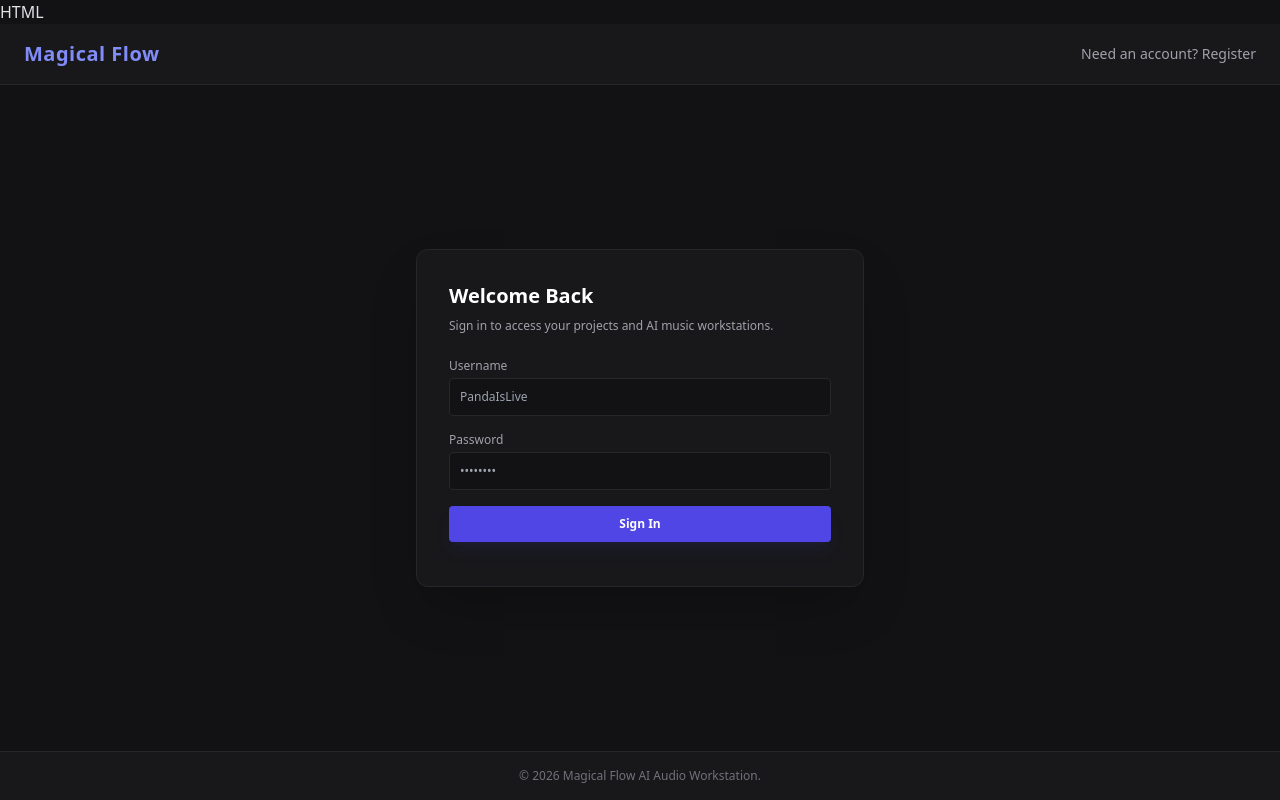
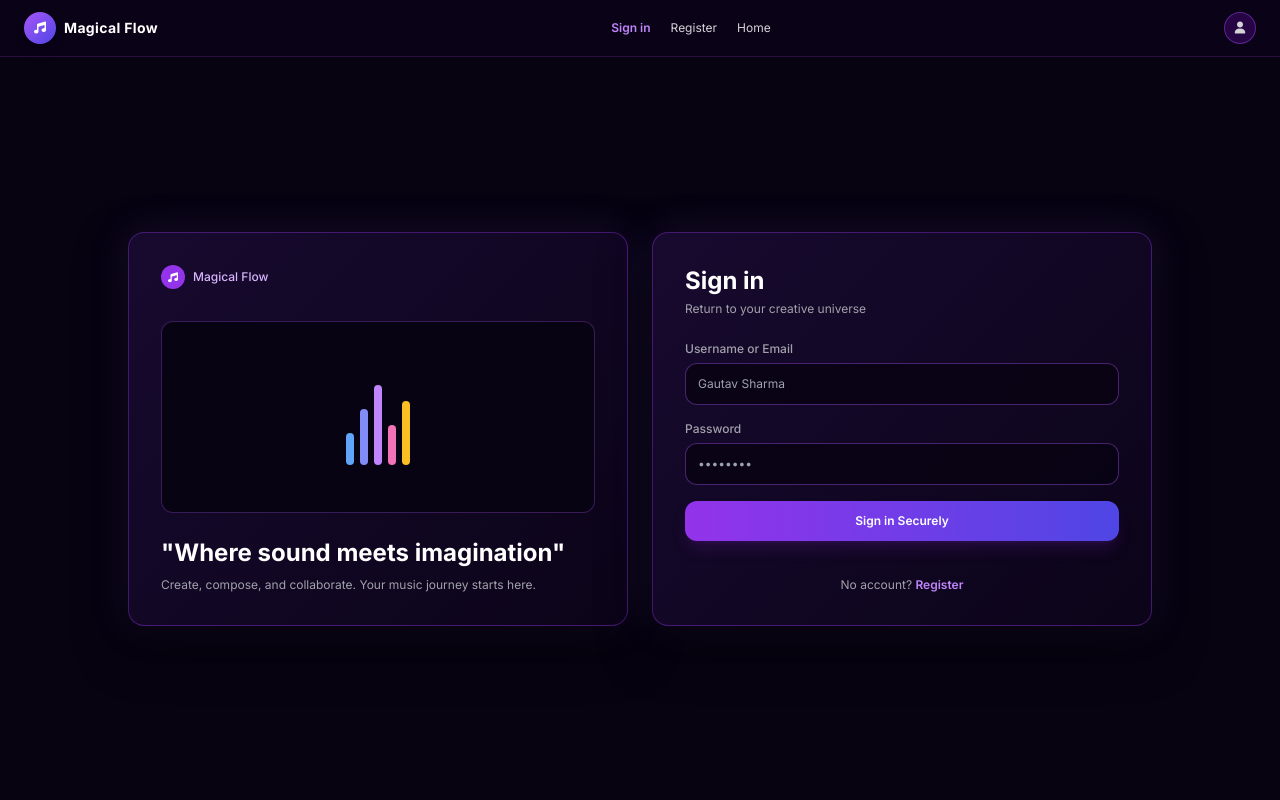
Before and after one commit to gautav2003/MagicalFlow, a Python web app: template Magical Flow/templates/Signin.html in a window 1280 px wide. Run offline with Jinja, Linux system fonts and the light colour scheme; the template is opened without the code that fills it, so the values that code supplies are empty; some libraries are stand-ins or nearby versions.

Commit message:
Add files via upload

```diff
--- a/Magical Flow/templates/Signin.html
+++ b/Magical Flow/templates/Signin.html
@@ -1,4 +1,3 @@
-HTML
 <!DOCTYPE html>
 <html lang="en">
 <head>
@@ -6,45 +5,77 @@ HTML
     <meta name="viewport" content="width=device-width, initial-scale=1.0">
     <title>Magical Flow - Sign In</title>
     <script src="https://cdn.tailwindcss.com"></script>
+    <link rel="stylesheet" href="https://cdnjs.cloudflare.com/ajax/libs/font-awesome/6.4.0/css/all.min.css">
+    <link href="https://fonts.googleapis.com/css2?family=Inter:wght@300;400;500;600;700&display=swap" rel="stylesheet">
     <style>
-        body { background-color: #121214; color: #e1e1e6; font-family: system-ui, sans-serif; }
+        body { font-family: 'Inter', sans-serif; background-color: #070311; color: #ffffff; min-height: 100vh; overflow-x: hidden; }
+        .studio-card { background: linear-gradient(135deg, rgba(26, 11, 51, 0.9) 0%, rgba(12, 4, 25, 0.95) 100%); border: 1px solid rgba(147, 51, 234, 0.4); box-shadow: 0 20px 50px rgba(0, 0, 0, 0.6), 0 0 40px rgba(139, 92, 246, 0.15); }
     </style>
 </head>
-<body class="min-h-screen flex flex-col justify-between">
-    <header class="bg-[#18181b] border-b border-[#27272a] px-6 py-4 flex justify-between items-center">
-        <a href="{{ url_for('home') }}" class="text-indigo-400 font-bold tracking-wide text-xl">Magical Flow</a>
-        <a href="{{ url_for('register') }}" class="text-sm text-zinc-400 hover:text-indigo-400">Need an account? Register</a>
+<body class="flex flex-col min-h-screen justify-between">
+    <header class="w-full bg-[#0c0419]/90 border-b border-purple-900/40 px-6 py-3 flex items-center justify-between text-sm sticky top-0 z-50 backdrop-blur">
+        <div class="flex items-center space-x-2">
+            <div class="w-8 h-8 rounded-full bg-gradient-to-br from-purple-500 to-indigo-600 flex items-center justify-center shadow-lg"><i class="fa-solid fa-music text-xs text-white"></i></div>
+            <span class="font-bold tracking-wide text-white">Magical Flow</span>
+        </div>
+        <nav class="hidden md:flex items-center space-x-5 text-xs text-zinc-300">
+            <a href="{{ url_for('signin') }}" class="text-purple-400 font-semibold">Sign in</a>
+            <a href="{{ url_for('register') }}" class="hover:text-purple-400">Register</a>
+            <a href="{{ url_for('home') }}" class="hover:text-purple-400">Home</a>
+        </nav>
+        <a href="{{ url_for('signin') }}" class="w-8 h-8 rounded-full bg-purple-950/60 border border-purple-500/40 flex items-center justify-center text-zinc-300"><i class="fa-solid fa-user text-xs"></i></a>
     </header>
 
     <main class="flex-1 flex items-center justify-center p-6">
-        <div class="bg-[#18181b] border border-[#27272a] p-8 rounded-xl w-full max-w-md shadow-2xl">
-            <h1 class="text-xl font-bold text-white mb-2">Welcome Back</h1>
-            <p class="text-xs text-zinc-400 mb-6">Sign in to access your projects and AI music workstations.</p>
+        <div class="grid grid-cols-1 lg:grid-cols-2 gap-6 w-full max-w-5xl">
+            <div class="studio-card rounded-2xl p-8 flex flex-col justify-between">
+                <div>
+                    <div class="flex items-center space-x-2 mb-8">
+                        <div class="w-6 h-6 rounded-full bg-purple-600 flex items-center justify-center"><i class="fa-solid fa-music text-[10px]"></i></div>
+                        <span class="text-xs text-purple-300 font-medium">Magical Flow</span>
+                    </div>
+                    <div class="bg-[#080312] border border-purple-500/30 rounded-xl p-4 mb-6 relative overflow-hidden h-48 flex items-center justify-center">
+                        <div class="flex items-end space-x-1.5 h-24 z-10">
+                            <div class="w-2 bg-blue-400 h-8 rounded-full"></div>
+                            <div class="w-2 bg-indigo-400 h-14 rounded-full"></div>
+                            <div class="w-2 bg-purple-400 h-20 rounded-full"></div>
+                            <div class="w-2 bg-pink-400 h-10 rounded-full"></div>
+                            <div class="w-2 bg-amber-400 h-16 rounded-full"></div>
+                        </div>
+                    </div>
+                    <h2 class="text-2xl font-bold text-white mb-2">"Where sound meets imagination"</h2>
+                </div>
+                <p class="text-xs text-zinc-400">Create, compose, and collaborate. Your music journey starts here.</p>
+            </div>
+
+            <div class="studio-card rounded-2xl p-8 flex flex-col justify-between">
+                <div>
+                    <h1 class="text-2xl font-bold text-white mb-1">Sign in</h1>
+                    <p class="text-xs text-zinc-400 mb-6">Return to your creative universe</p>
 
                     {% if error %}
-            <div class="bg-red-950/50 border border-red-500/50 text-red-300 text-xs p-3 rounded mb-4">
-                {{ error }}
-            </div>
+                    <div class="bg-red-950/60 border border-red-500/50 text-red-300 text-xs p-3 rounded-lg mb-4">{{ error }}</div>
                     {% endif %}
 
                     <form action="{{ url_for('signin') }}" method="POST" class="space-y-4 text-xs">
                         <div>
-                    <label class="text-zinc-400 block mb-1">Username</label>
-                    <input type="text" name="username" required class="w-full bg-[#121214] border border-[#27272a] rounded p-2.5 text-zinc-200 focus:outline-none focus:border-indigo-500" placeholder="PandaIsLive">
+                            <label class="text-zinc-400 block mb-1.5 font-medium">Username or Email</label>
+                            <input type="text" name="username" required class="w-full bg-[#080312]/80 border border-purple-500/40 rounded-xl p-3 text-zinc-200 focus:outline-none focus:border-purple-400" placeholder="Gautav Sharma">
                         </div>
                         <div>
-                    <label class="text-zinc-400 block mb-1">Password</label>
-                    <input type="password" name="password" required class="w-full bg-[#121214] border border-[#27272a] rounded p-2.5 text-zinc-200 focus:outline-none focus:border-indigo-500" placeholder="••••••••">
+                            <label class="text-zinc-400 block mb-1.5 font-medium">Password</label>
+                            <input type="password" name="password" required class="w-full bg-[#080312]/80 border border-purple-500/40 rounded-xl p-3 text-zinc-200 focus:outline-none focus:border-purple-400" placeholder="••••••••">
                         </div>
-                <button type="submit" class="w-full bg-indigo-600 hover:bg-indigo-500 text-white font-semibold py-2.5 rounded transition shadow-lg shadow-indigo-900/20 cursor-pointer">
-                    Sign In
+                        <button type="submit" class="w-full bg-gradient-to-r from-purple-600 to-indigo-600 hover:from-purple-500 text-white font-semibold py-3 rounded-xl transition shadow-lg shadow-purple-900/30 cursor-pointer mt-2">
+                            Sign in Securely
                         </button>
                     </form>
                 </div>
+                <div class="text-center mt-6 text-xs text-zinc-400">
+                    No account? <a href="{{ url_for('register') }}" class="text-purple-400 font-semibold hover:underline">Register</a>
+                </div>
+            </div>
+        </div>
     </main>
-
-    <footer class="bg-[#18181b] border-t border-[#27272a] text-center py-4 text-xs text-zinc-500">
-        &copy; 2026 Magical Flow AI Audio Workstation.
-    </footer>
 </body>
 </html>
```
Also changed, not shown: Magical Flow/static/css/js/app.js (+11 -21 lines), Magical Flow/templates/Home.html (+44 -0 lines), Magical Flow/templates/Register.html (+39 -24 lines). Lines whose indentation alone changed are shown as unchanged.
